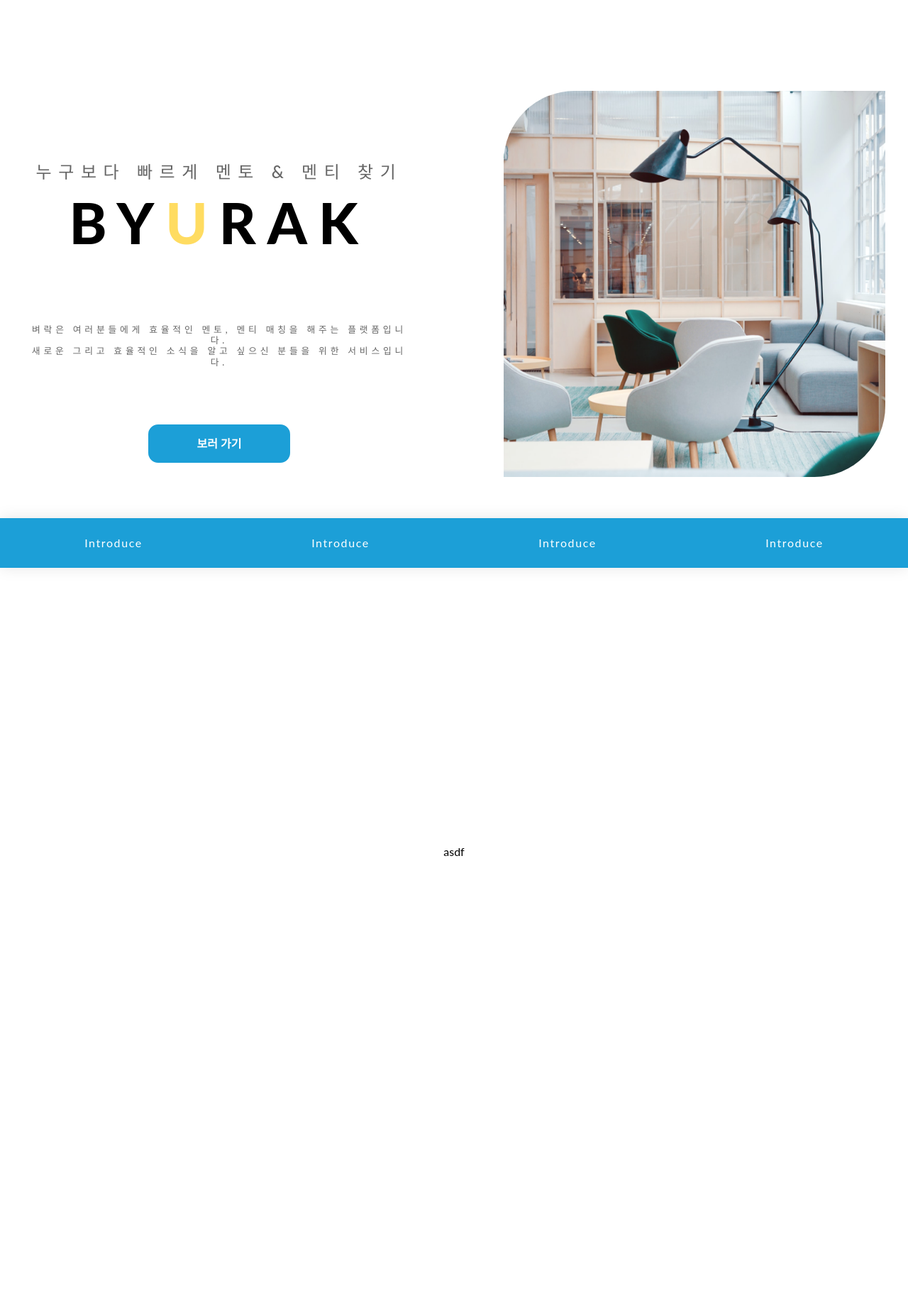
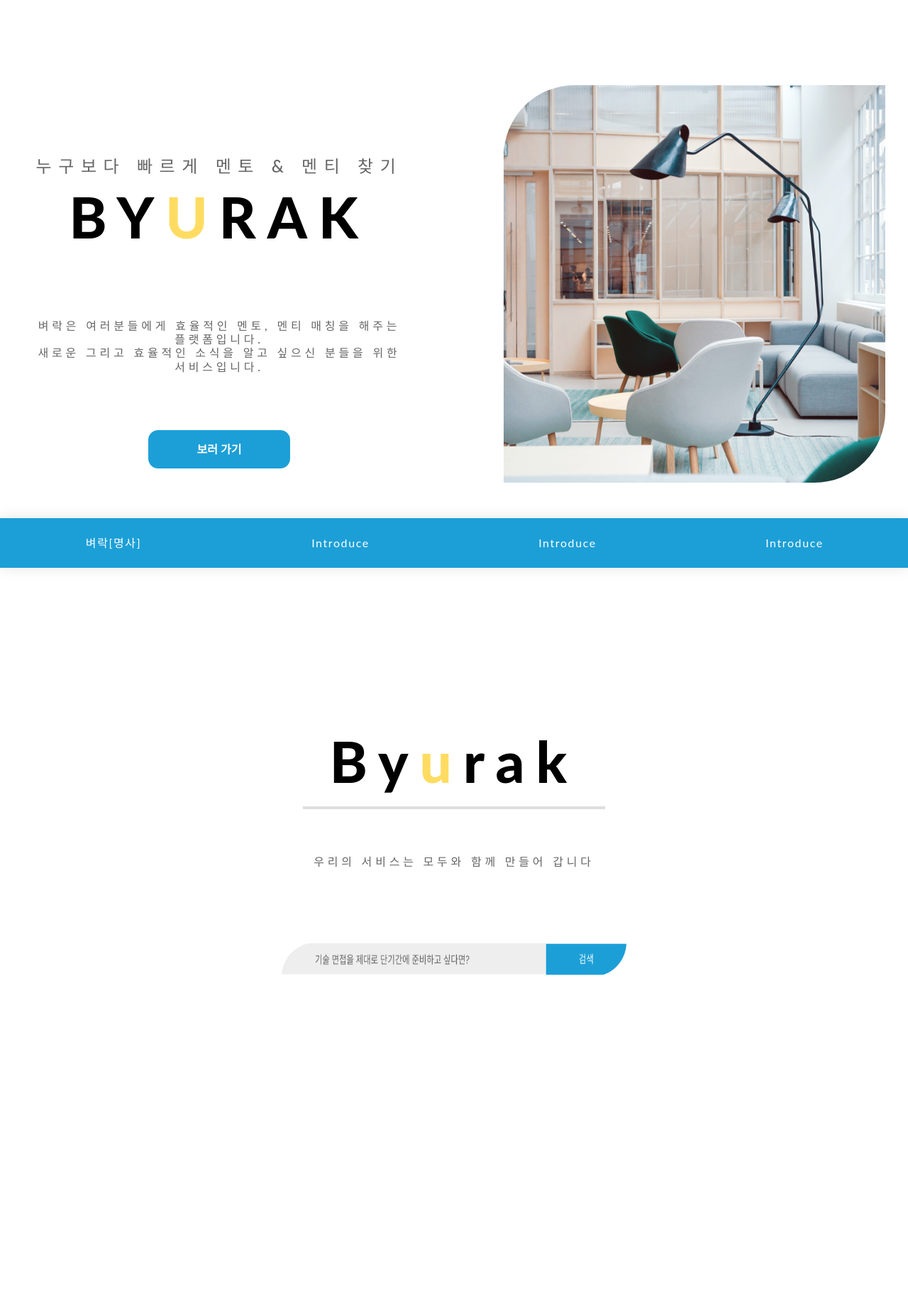
Before and after one commit to LikeLion-CAU-9th/Django-fancy-coder, a Django app: template byurak/feed/templates/landing.html in a window 1280 px wide. Shown: the top 1840 px of the page at 71% size. Run offline with Django 3.2, Linux system fonts and the light colour scheme; the template is opened without the code that fills it, so the values that code supplies are empty; some libraries are stand-ins or nearby versions.

Commit message:
refactor: fix main header image

```diff
--- a/byurak/feed/static/css/sliding.css
+++ b/byurak/feed/static/css/sliding.css
@@ -81,7 +81,7 @@ a {
         font-size: 1.5rem;
     }
     .et-hero-tabs h3, .et-slide h3 {
-        font-size: 0.8rem;
+        font-size: 1.0rem;
    }
     .et-hero-tab {
         font-size: 1rem;
@@ -135,3 +135,8 @@ a {
     background: white;
     color : brown;
   }
+
+hr {
+    border: solid 2px gray;
+    width: 35%;
+  }
--- a/byurak/feed/templates/landing.html
+++ b/byurak/feed/templates/landing.html
@@ -44,7 +44,7 @@
         </div>
 
         <div class="et-hero-tabs-container">
-            <a class="et-hero-tab" href="#tab-es6">Introduce</a>
+            <a class="et-hero-tab" href="#tab-es6">벼락[명사]</a>
             <a class="et-hero-tab" href="#tab-flexbox">Introduce</a>
             <a class="et-hero-tab" href="#tab-react">Introduce</a>
             <a class="et-hero-tab" href="#tab-angular">Introduce</a>
@@ -55,7 +55,17 @@
     <!-- Main -->
     <main class="et-main">
         <section class="et-slide" id="tab-es6">
-            asdf
+                <h1>By<span style="color : #FFDC61;">u</span>rak</h1>
+                <hr/>
+                <br/>
+                <br/>
+                <h3>우리의 서비스는 모두와 함께 만들어 갑니다</h3>
+                <br />
+                <br />
+                <br />
+                <br />
+                <img style="display:flex; width : 40%; height:6%; border-radius: 100px 0 100px 0"
+                    src="{%static 'img/searchByurak.png'%}">
         </section>
         <section class="et-slide" id="tab-flexbox">
             asfasdfasdf
```
Also changed, not shown: byurak/feed/static/img/searchByurak.png (added).
